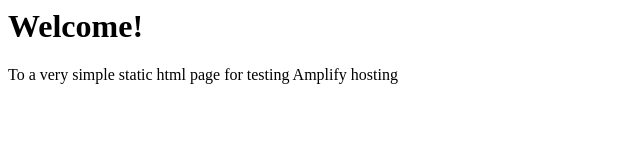
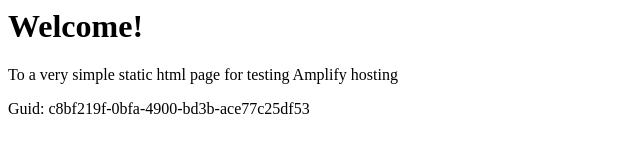
Before and after one commit to aws-aemilia-bah/Github-PR-Commit-Integration-Test-DoNotTouch-Gith-OKSLNVO2-v1-prod-me-south-1, a website: page src/index.html in a window 1280 px wide. Shown: the whole page, without its empty margins (0-640 px from the left). Drawn offline with Linux system fonts and the light colour scheme.

Commit message:
commit from integ tests

```diff
--- a/src/index.html
+++ b/src/index.html
@@ -1,3 +1,5 @@
+
+
 <html lang="en">
 
 <head>
@@ -10,6 +12,6 @@
 <body>
     <h1>Welcome!</h1>
     <p>To a very simple static html page for testing Amplify hosting</p>
-</body>
+    <p>Guid: c8bf219f-0bfa-4900-bd3b-ace77c25df53</p></body>
 
 </html>
```
